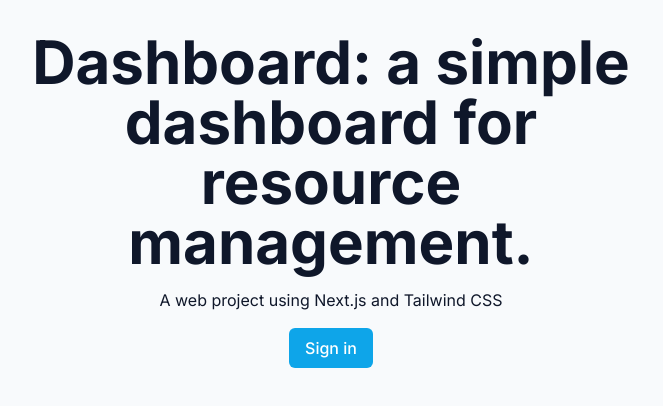
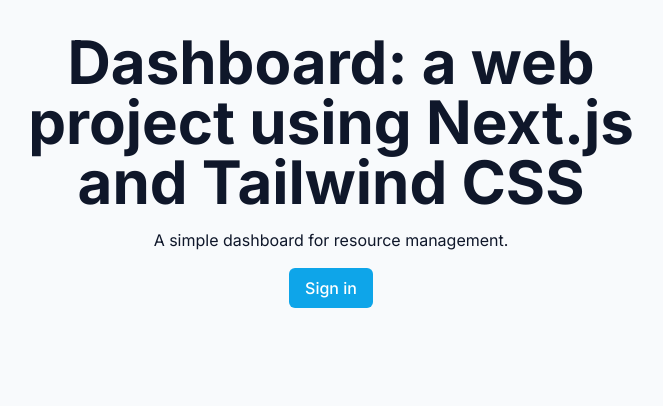
Before and after one commit to lfnd0/dashboard-web, a Next.js app: page / in a window 1280 px wide. Shown: the top 406 px of the page, without its empty margins (309-972 px from the left). Built offline with nearby package versions, Linux system fonts and the light colour scheme.

Commit message:
Valores Arbitrários

```diff
--- a/src/app/page.tsx
+++ b/src/app/page.tsx
@@ -2,15 +2,16 @@
 export default function Home() {
   return (
     <div className="p-8 bg-slate-50 text-slate-900 dark:bg-slate-900 dark:text-slate-100 h-screen flex flex-col items-center text-center">
-      <div className="max-w-2xl">
+      {/* <div className="max-w-[700px]"> */}
+      <div className="max-w-app">
         <h1
           className="font-bold text-3xl sm:text-5xl lg:text-6xl flex items-center"
         >
-          Dashboard: a simple dashboard for resource management.
+          Dashboard: a web project using Next.js and Tailwind CSS
         </h1>
 
         <p className="mt-4 dark:text-slate-400">
-          A web project using Next.js and Tailwind CSS
+          A simple dashboard for resource management.
         </p>
 
         <button
--- a/tailwind.config.ts
+++ b/tailwind.config.ts
@@ -6,9 +6,12 @@
   ],
   theme: {
     extend: {
+      maxWidth: {
+        app: '700px',
+      },
       colors: {
         'my-color': '#A9A9A9'
-      }
+      },
     },
   },
   plugins: [],
```
